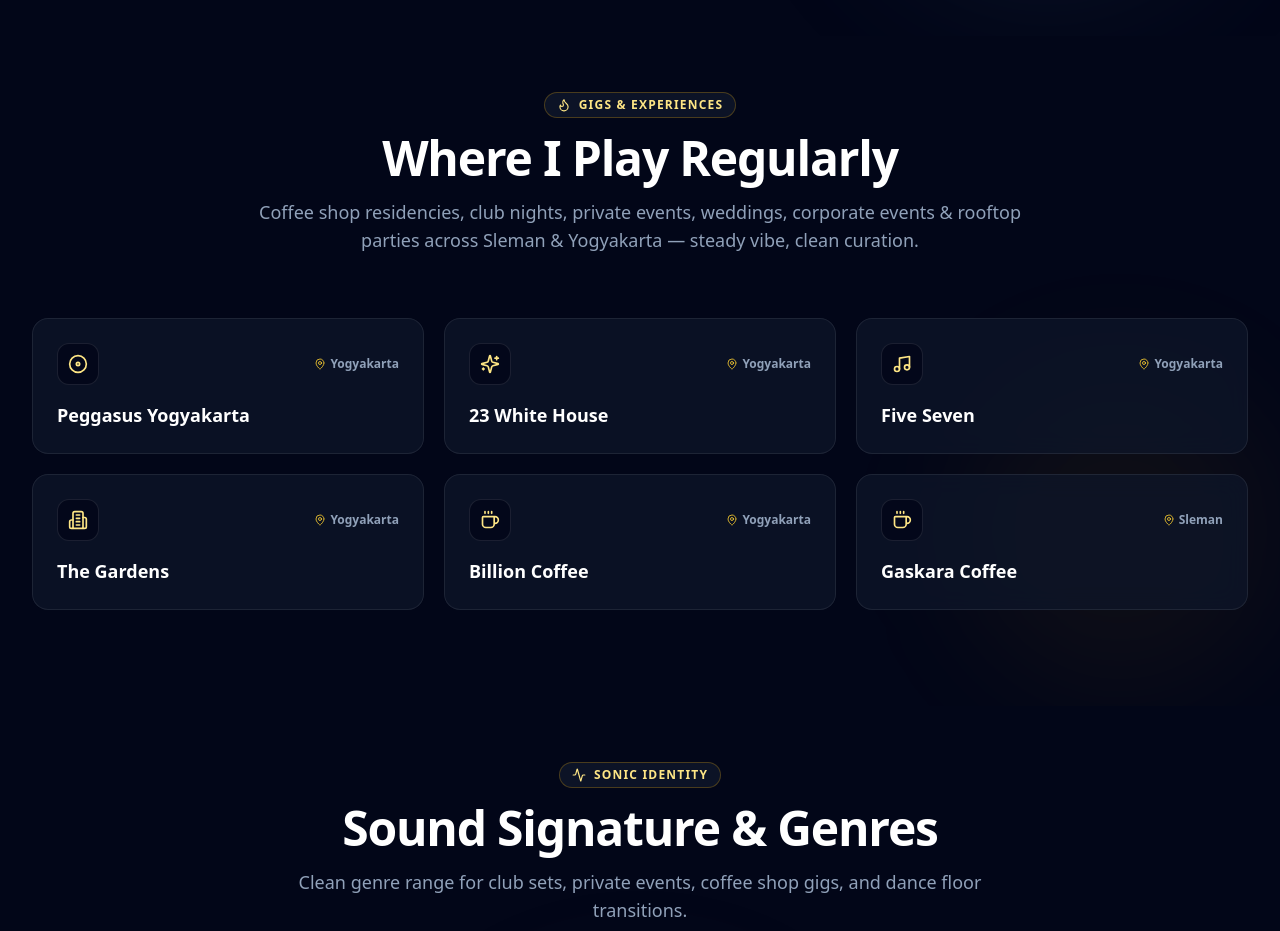
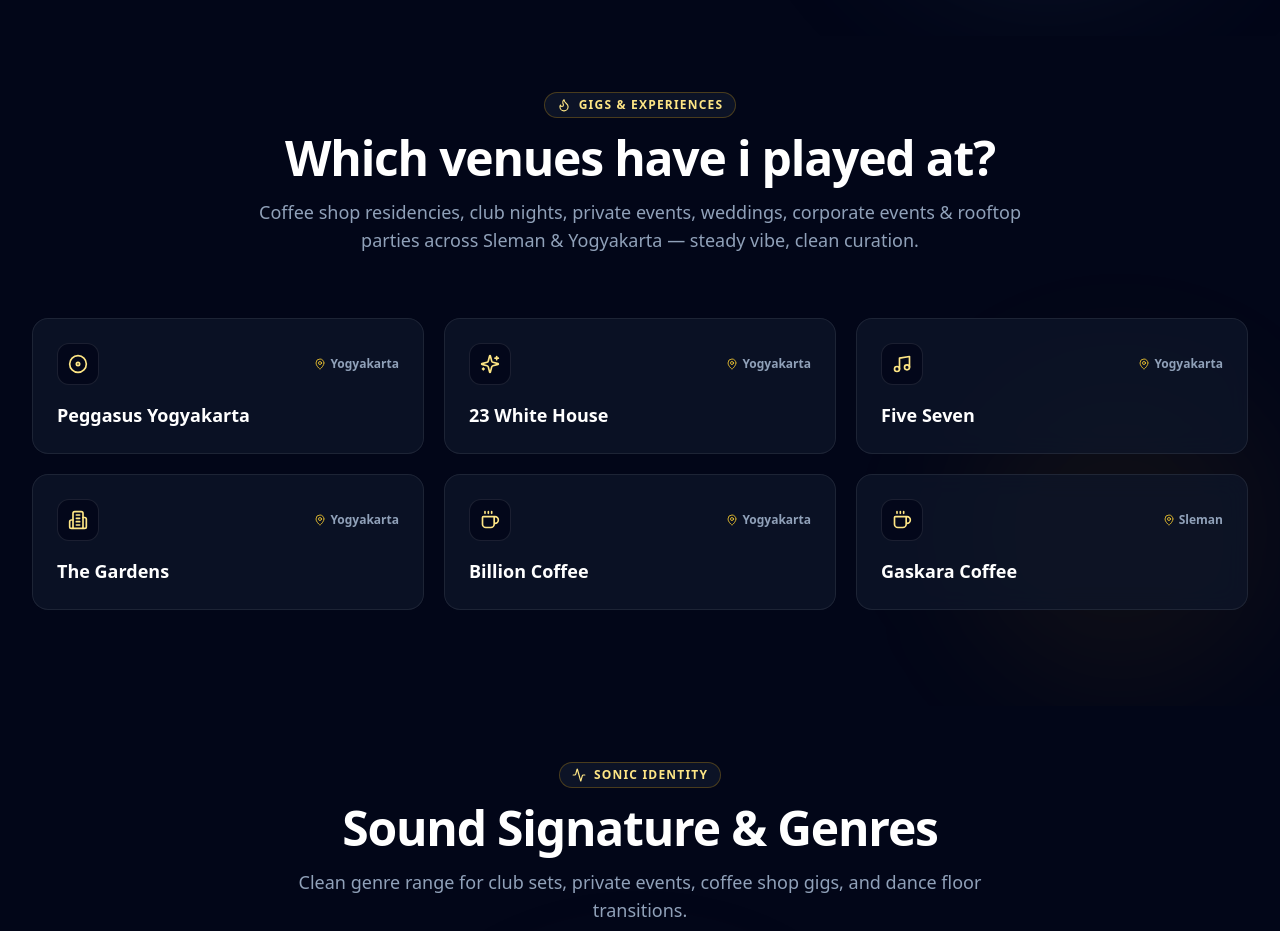
Before and after one commit to asyiraafnufail/dj-portfolio, a Next.js app: page / in a window 1280 px wide. Shown: the part 780-1711 px from the top of the page. Built offline with nearby package versions, Linux system fonts and the light colour scheme.

Commit message:
fix typo

```diff
--- a/src/components/Experience.tsx
+++ b/src/components/Experience.tsx
@@ -67,7 +67,7 @@ export default function Experience() {
             <Flame className="h-3.5 w-3.5" /> Gigs &amp; Experiences
           </div>
           <h2 className="text-2xl font-extrabold tracking-tight text-white sm:text-4xl lg:text-5xl">
-            Where I Play Regularly
+            Which venues have i played at?
           </h2>
           <p className="mt-3 sm:mt-4 text-sm text-slate-400 sm:text-lg">
             Coffee shop residencies, club nights, private events, weddings, corporate events &amp; rooftop parties across Sleman &amp; Yogyakarta — steady vibe, clean curation.
```
